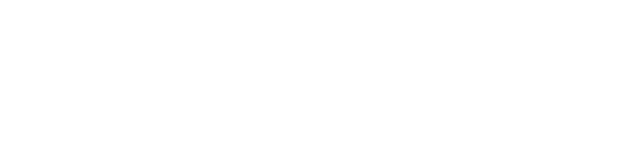
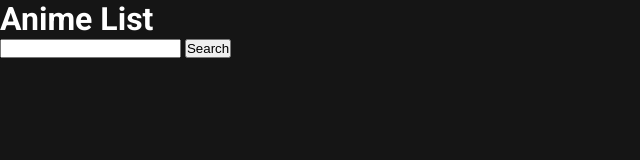
Before and after one commit to AhmadHazm/anime_list, a plain HTML site: page index.html in a window 1280 px wide. Shown: the whole page, without its empty margins (0-640 px from the left). Drawn offline with Linux system fonts and the light colour scheme.

Commit message:
basics styling

```diff
--- a/index.html
+++ b/index.html
@@ -4,9 +4,24 @@
     <meta charset="UTF-8">
     <meta http-equiv="X-UA-Compatible" content="IE=edge">
     <meta name="viewport" content="width=device-width, initial-scale=1.0">
+    <link rel="preconnect" href="https://fonts.googleapis.com">
+    <link rel="preconnect" href="https://fonts.gstatic.com" crossorigin>
+    <link href="https://fonts.googleapis.com/css2?family=Roboto:wght@300;400;500;700&display=swap" rel="stylesheet">
+
+    <link rel="stylesheet" href="./style/css/main.css">
     <title>Anime list</title>
 </head>
 <body>
-
+    <header>
+        <h1>Anime List</h1>
+        <div>
+            <input type="text" name="search" id="searchBar">
+            <input type="submit" value="Search">
+        </div>
+    </header>
+    <main>
+        <ul class="cards-container">
+        </ul>
+    </main>
 </body>
 </html>
--- /dev/null
+++ b/style/sass/_config.scss
@@ -0,0 +1,5 @@
+$background-color: #151515;
+
+// text
+$text-color: #ffffff;
+$font-family: 'Roboto', sans-serif;
--- a/style/sass/main.scss
+++ b/style/sass/main.scss
@@ -0,0 +1,11 @@
+@import "./config";
+*{
+    margin: 0;
+    padding: 0;
+}
+
+body{
+    background-color: $background-color;
+    font-family: $font-family;
+    color: $text-color;
+}
```
Also changed, not shown: style/css/main.css, 1 other file.
